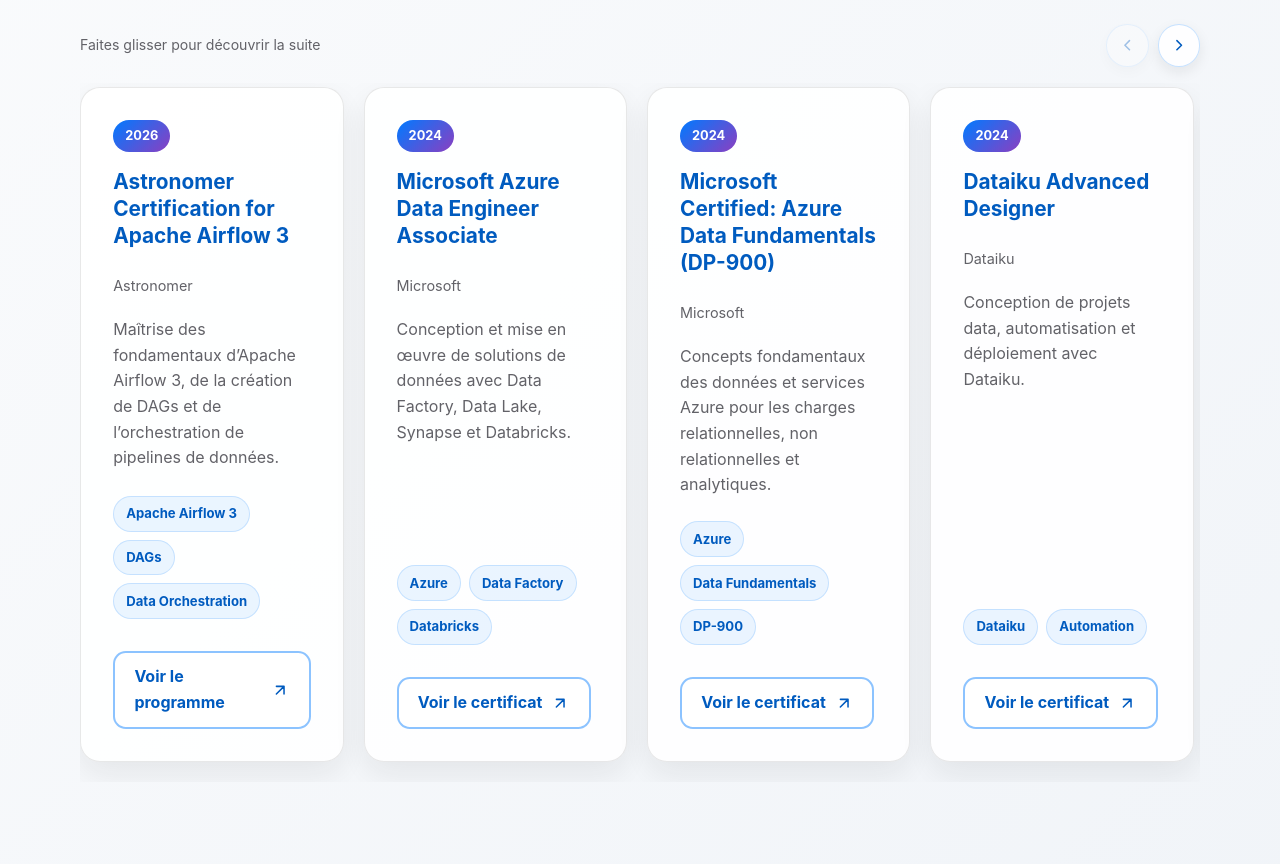
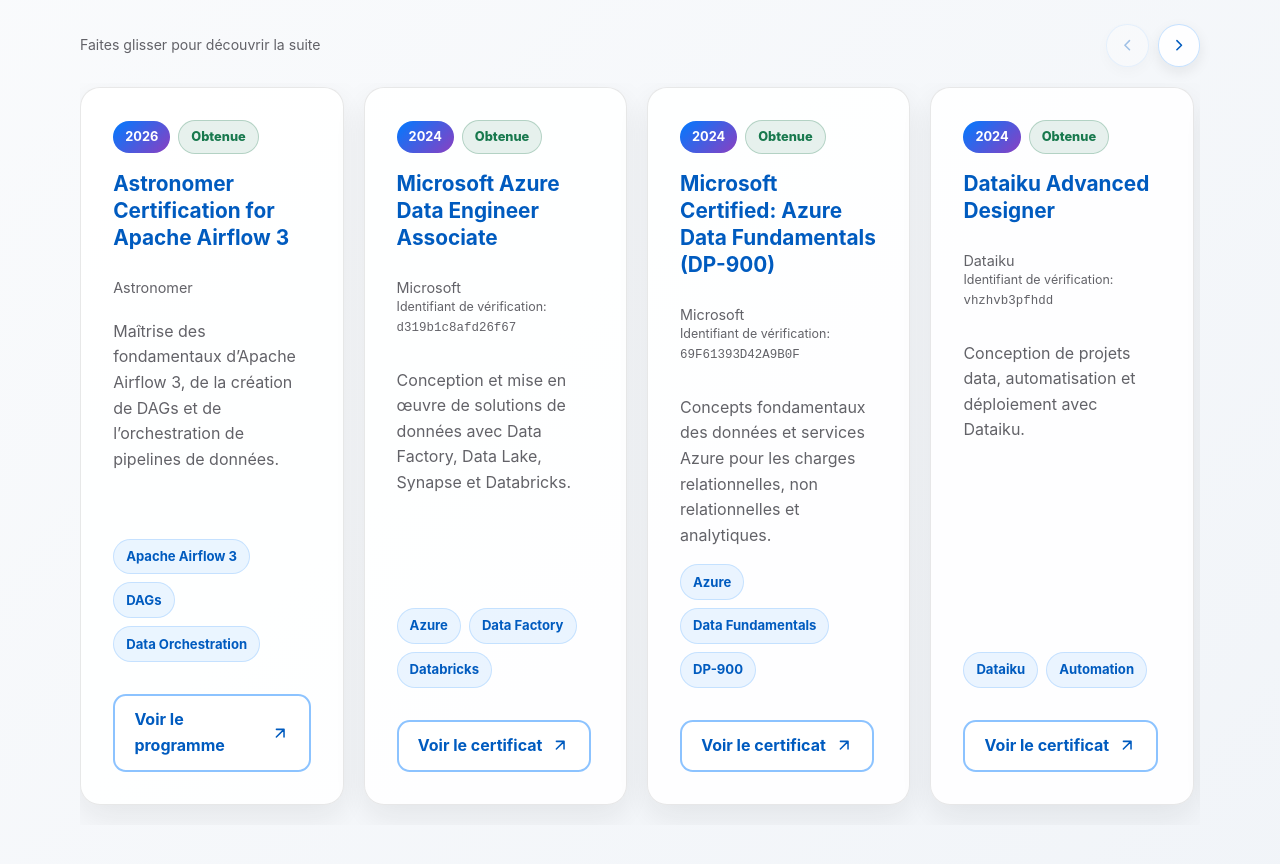
Before and after one commit to BryanFotso/Portfolio, a React (Vite) app: page / in a window 1280 px wide. Shown: the part 6660-7524 px from the top of the page. Built offline with nearby package versions, Linux system fonts and the light colour scheme.

Commit message:
feat: strengthen certification credentials

```diff
--- a/src/data/certifications.js
+++ b/src/data/certifications.js
@@ -2,73 +2,86 @@ const fr = [
   {
     title: 'Microsoft Azure Data Engineer Associate',
     issuer: 'Microsoft',
-    date: '2024',
+    earnedAt: '2024',
+    status: 'earned',
+    credentialId: 'd319b1c8afd26f67',
     description:
       'Conception et mise en œuvre de solutions de données avec Data Factory, Data Lake, Synapse et Databricks.',
     technologies: ['Azure', 'Data Factory', 'Databricks'],
-    link: 'https://learn.microsoft.com/fr-fr/users/fotsotalachrisbryan-6351/credentials/d319b1c8afd26f67',
+    credentialUrl:
+      'https://learn.microsoft.com/fr-fr/users/fotsotalachrisbryan-6351/credentials/d319b1c8afd26f67',
   },
   {
     title: 'Microsoft Certified: Azure Data Fundamentals (DP-900)',
     issuer: 'Microsoft',
-    date: '2024',
+    earnedAt: '2024',
+    status: 'earned',
+    credentialId: '69F61393D42A9B0F',
     description:
       'Concepts fondamentaux des données et services Azure pour les charges relationnelles, non relationnelles et analytiques.',
     technologies: ['Azure', 'Data Fundamentals', 'DP-900'],
-    link: 'https://learn.microsoft.com/api/credentials/share/en-us/FOTSOTALAChrisBryan-6351/69F61393D42A9B0F?sharingId=64AB8BAE904A9F5B',
+    credentialUrl:
+      'https://learn.microsoft.com/api/credentials/share/en-us/FOTSOTALAChrisBryan-6351/69F61393D42A9B0F?sharingId=64AB8BAE904A9F5B',
   },
   {
     title: 'Dataiku Advanced Designer',
     issuer: 'Dataiku',
-    date: '2024',
+    earnedAt: '2024',
+    status: 'earned',
+    credentialId: 'vhzhvb3pfhdd',
     description: 'Conception de projets data, automatisation et déploiement avec Dataiku.',
     technologies: ['Dataiku', 'Automation'],
-    link: 'https://verify.skilljar.com/c/vhzhvb3pfhdd',
+    credentialUrl: 'https://verify.skilljar.com/c/vhzhvb3pfhdd',
   },
   {
     title: 'Dataiku Core Designer',
     issuer: 'Dataiku',
-    date: '2023',
+    earnedAt: '2023',
+    status: 'earned',
+    credentialId: 'r8gwv2dz3pd5',
     description: 'Préparation, exploration et modélisation de données dans Dataiku.',
     technologies: ['Dataiku', 'Data Prep'],
-    link: 'https://verify.skilljar.com/c/r8gwv2dz3pd5',
+    credentialUrl: 'https://verify.skilljar.com/c/r8gwv2dz3pd5',
   },
   {
     title: 'Data Analysis with Python',
     issuer: 'freeCodeCamp',
-    date: '2022',
+    earnedAt: '2022',
+    status: 'earned',
     description:
       'Analyse, visualisation et manipulation avancée des données avec Python et pandas.',
     technologies: ['Python', 'Pandas'],
+    programUrl: 'https://www.freecodecamp.org/learn/data-analysis-with-python',
   },
   {
     title: 'Astronomer Certification for Apache Airflow 3',
     issuer: 'Astronomer',
-    date: '2026',
+    earnedAt: '2026',
+    status: 'earned',
     description:
       'Maîtrise des fondamentaux d’Apache Airflow 3, de la création de DAGs et de l’orchestration de pipelines de données.',
     technologies: ['Apache Airflow 3', 'DAGs', 'Data Orchestration'],
-    link: 'https://academy.astronomer.io/page/astronomer-certification',
-    linkType: 'program',
+    programUrl: 'https://academy.astronomer.io/page/astronomer-certification',
     featured: true,
   },
   {
     title: 'TOEIC Listening and Reading',
     issuer: 'ETS Global',
-    date: '950 / 990',
+    status: 'earned',
+    score: '950 / 990',
     description:
       'Niveau C1 en anglais professionnel, attestant une maîtrise avancée de la compréhension orale et écrite.',
     technologies: ['English', 'C1'],
+    programUrl: 'https://www.etsglobal.org/fr/en/test-type-family/toeic-listening-and-reading-test',
   },
   {
     title: 'SnowPro Core Certification (COF-C03)',
     issuer: 'Snowflake',
+    status: 'inProgress',
     description:
       'Préparation à la certification portant sur l’architecture Snowflake AI Data Cloud, le chargement, la transformation et l’optimisation des données.',
     technologies: ['Snowflake', 'SQL', 'Data Warehousing'],
-    link: 'https://learn.snowflake.com/en/certifications/snowpro-core-c03/',
-    linkType: 'program',
-    status: 'inProgress',
+    programUrl: 'https://learn.snowflake.com/en/certifications/snowpro-core-c03/',
   },
 ];
 
--- a/src/i18n/translations.js
+++ b/src/i18n/translations.js
@@ -64,7 +64,9 @@ const translations = {
       label: 'Certifications et objectifs',
       view: 'Voir le certificat',
       viewProgram: 'Voir le programme',
+      earned: 'Obtenue',
       inProgress: 'En préparation',
+      credentialId: 'Identifiant de vérification',
     },
     contact: {
       title: 'Contact',
@@ -146,7 +148,9 @@ const translations = {
       label: 'Certifications and goals',
       view: 'View certificate',
       viewProgram: 'View program',
+      earned: 'Earned',
       inProgress: 'In progress',
+      credentialId: 'Verification ID',
     },
     contact: {
       title: 'Contact',
@@ -228,7 +232,9 @@ const translations = {
       label: 'Certificaciones y objetivos',
       view: 'Ver certificado',
       viewProgram: 'Ver programa',
+      earned: 'Obtenida',
       inProgress: 'En preparación',
+      credentialId: 'Identificador de verificación',
     },
     contact: {
       title: 'Contacto',
@@ -310,7 +316,9 @@ const translations = {
       label: 'Zertifizierungen und Ziele',
       view: 'Zertifikat ansehen',
       viewProgram: 'Programm ansehen',
+      earned: 'Erworben',
       inProgress: 'In Vorbereitung',
+      credentialId: 'Verifizierungs-ID',
     },
     contact: {
       title: 'Kontakt',
@@ -386,7 +394,9 @@ const translations = {
       label: '认证与目标',
       view: '查看证书',
       viewProgram: '查看认证项目',
+      earned: '已获得',
       inProgress: '准备中',
+      credentialId: '验证编号',
     },
     contact: {
       title: '联系方式',
--- a/src/sections/Certifications.jsx
+++ b/src/sections/Certifications.jsx
@@ -18,26 +18,41 @@ const Certifications = () => {
         {orderedCertifications.map((certification) => (
           <Card key={certification.title} className="certification-card">
             <div className="certification-meta">
-              {certification.date && <span className="period">{certification.date}</span>}
-              {certification.status === 'inProgress' && (
-                <span className="certification-status">{t.certifications.inProgress}</span>
-              )}
+              {certification.earnedAt && <span className="period">{certification.earnedAt}</span>}
+              {certification.score && <span className="period">{certification.score}</span>}
+              <span
+                className={`certification-status certification-status--${certification.status}`}
+              >
+                {certification.status === 'earned'
+                  ? t.certifications.earned
+                  : t.certifications.inProgress}
+              </span>
             </div>
             <h3>{certification.title}</h3>
             <p className="meta">{certification.issuer}</p>
+            {certification.credentialId && (
+              <p className="credential-id">
+                {t.certifications.credentialId}: <code>{certification.credentialId}</code>
+              </p>
+            )}
             <p>{certification.description}</p>
             <div className="tag-list">
               {certification.technologies.map((technology) => (
                 <TechTag key={technology}>{technology}</TechTag>
               ))}
             </div>
-            {certification.link && (
+            {(certification.credentialUrl || certification.programUrl) && (
               <div className="card-actions">
-                <ExternalLink href={certification.link}>
-                  {certification.linkType === 'program'
-                    ? t.certifications.viewProgram
-                    : t.certifications.view}
-                </ExternalLink>
+                {certification.credentialUrl && (
+                  <ExternalLink href={certification.credentialUrl}>
+                    {t.certifications.view}
+                  </ExternalLink>
+                )}
+                {certification.programUrl && (
+                  <ExternalLink href={certification.programUrl}>
+                    {t.certifications.viewProgram}
+                  </ExternalLink>
+                )}
               </div>
             )}
           </Card>
--- a/src/styles/globals.css
+++ b/src/styles/globals.css
@@ -864,6 +864,22 @@ a,
   font-weight: 800;
 }
 
+.certification-status--earned {
+  color: #18794e;
+  background: rgba(24, 121, 78, 0.1);
+  border-color: rgba(24, 121, 78, 0.25);
+}
+
+.credential-id {
+  margin-top: -0.35rem;
+  color: var(--muted);
+  font-size: 0.78rem;
+}
+
+.credential-id code {
+  overflow-wrap: anywhere;
+}
+
 .contact-card {
   max-width: 540px;
   margin: 0 auto;
```
Also changed, not shown: 1 other file (tests, documents, lock files or other folders).
